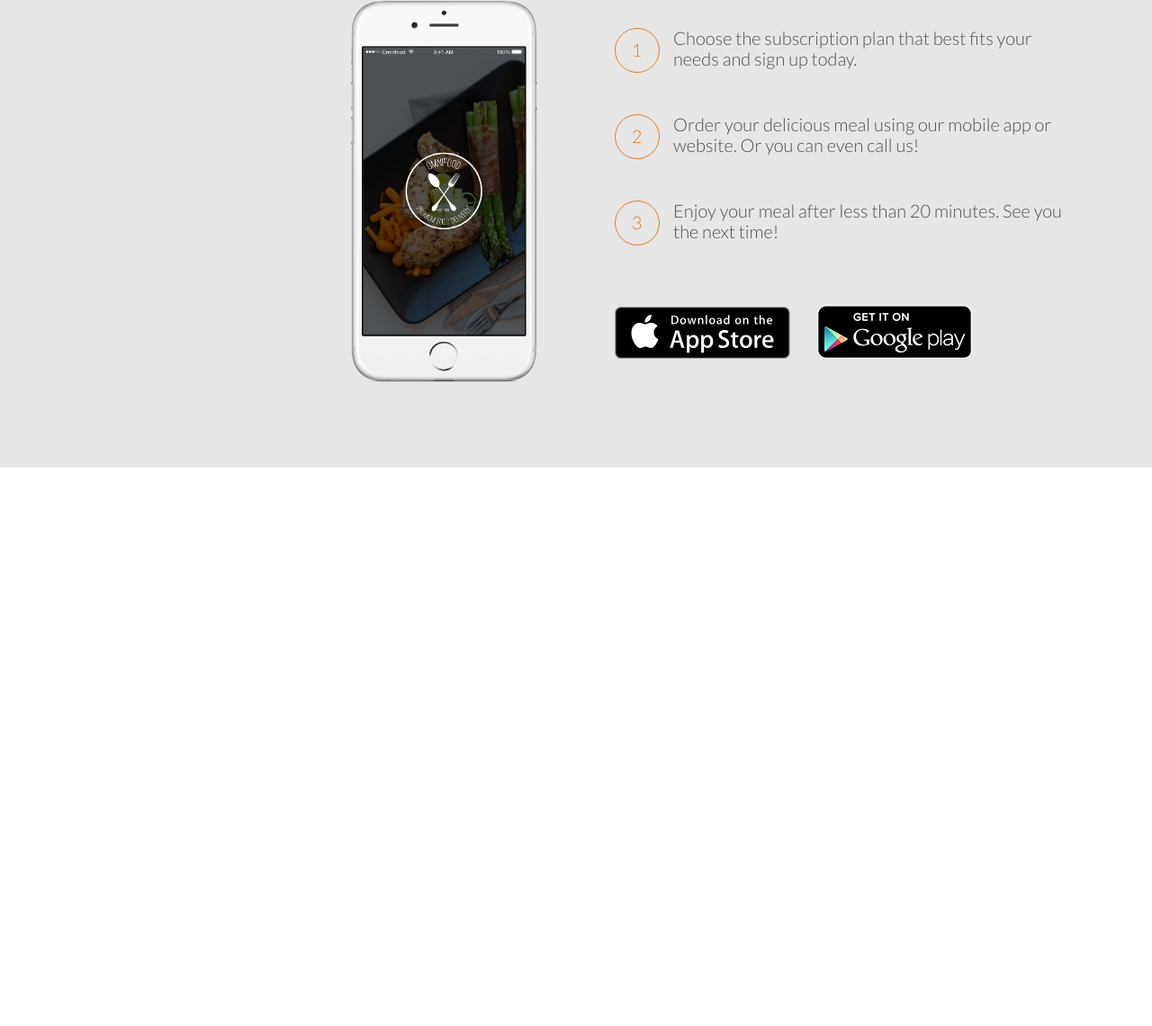
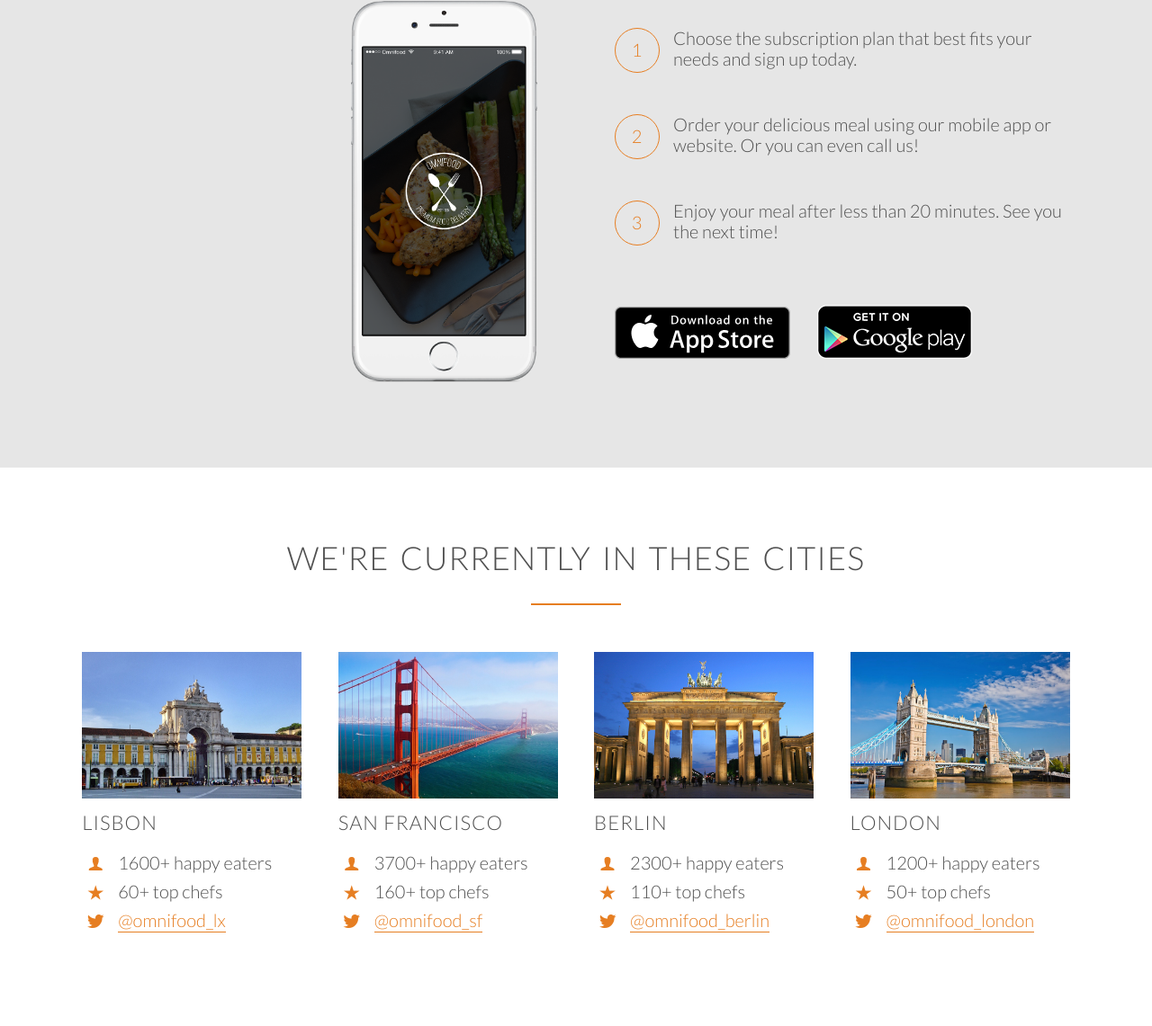
Before and after one commit to zinojung/WebDesign, a plain HTML site: page Omnifood/index.html in a window 1280 px wide. Shown: the part 2235-3376 px from the top of the page at 90% size. Before the commit the page ends 2755 px from the top, so only its background shows below. Drawn offline with Linux system fonts and the light colour scheme; files whose address does not match are found by name.

Commit message:
build the cities section

```diff
--- a/Omnifood/index.html
+++ b/Omnifood/index.html
@@ -130,16 +130,49 @@
                 </div>
             </div>
         </section>
+
+        <section class="cities">
+            <div class="row">
+                <h2>We're currently in these cities</h2>
+            </div>
+            <div class='row'>
+                <div class="col span-1-of-4 box">
+                    <img src="resources/img/lisbon-3.jpg" alt="lisbon">
+                    <h3>Lisbon</h3>
+                    <ul>
+                        <li><i class="ion-person"></i>1600+ happy eaters</li>
+                        <li><i class="ion-ios-star"></i>60+ top chefs</li>
+                        <li><i class="ion-social-twitter"></i><a href="#">@omnifood_lx</a></li>
+                    </ul>
+                </div>
+                <div class="col span-1-of-4 box">
+                    <img src="resources/img/san-francisco.jpg" alt="san-francisco">
+                    <h3>San Francisco</h3>
+                    <ul>
+                        <li><i class="ion-person"></i>3700+ happy eaters</li>
+                        <li><i class="ion-ios-star"></i>160+ top chefs</li>
+                        <li><i class="ion-social-twitter"></i><a href="#">@omnifood_sf</a></li>
+                    </ul>
+                </div>
+                <div class="col span-1-of-4 box">
+                    <img src="resources/img/berlin.jpg" alt="berlin">
+                    <h3>Berlin</h3>
+                    <ul>
+                        <li><i class="ion-person"></i>2300+ happy eaters</li>
+                        <li><i class="ion-ios-star"></i>110+ top chefs</li>
+                        <li><i class="ion-social-twitter"></i><a href="#">@omnifood_berlin</a></li>
+                    </ul>
+                </div>
+                <div class="col span-1-of-4 box">
+                    <img src="resources/img/london.jpg" alt="London">
+                    <h3>London</h3>
+                    <ul>
+                        <li><i class="ion-person"></i>1200+ happy eaters</li>
+                        <li><i class="ion-ios-star"></i>50+ top chefs</li>
+                        <li><i class="ion-social-twitter"></i><a href="#">@omnifood_london</a></li>
+                    </ul>
+                </div>
+            </div>
+        </section>
     </body>
 </html>
-
-
-<!--
-Section 3: How it works
-Title: How it works - Simple as 1, 2, 3
-
-1.	Choose the subscription plan that best fits your needs and sign up today.
-2.	Order your delicious meal using our mobile app or website. Or you can even call us!
-3.	Enjoy your meal after less than 20 minutes. See you the next time!
-
--->
--- a/Omnifood/resources/css/style.css
+++ b/Omnifood/resources/css/style.css
@@ -105,6 +105,23 @@ h2:after {
     width: auto;
     color: #e67e22;
     margin-bottom: 10px;
+}
+
+/*----- ICONS ------*/
+
+a:link,
+a:visited {
+    color: #e67e22;
+    text-decoration: none;
+    padding-bottom: 1px;
+    border-bottom: 1px solid #e67e22;
+    transition: border-bottom 0.2s, color 0.2s;
+}
+
+a:hover,
+a:active {
+    color: #555;
+    border-bottom: 1px solid transparent;
 }
 
 /*----- BUTTONS ------*/
@@ -299,3 +316,39 @@ header {
     width: 195px;
     margin-right: 30px;
 }
+
+.btn-app:link,
+.btn-app:visited {
+    border: 0;
+}
+
+/* --------------------------------------- */
+/* CITIES */
+/* --------------------------------------- */
+
+.cities img {
+    height: auto;
+    width: 100%;
+}
+
+.cities h3 {
+    margin-top: 10px;
+}
+
+.cities li {
+    list-style: none;
+    line-height: 160%;
+}
+
+.cities i {
+    display: inline-block;
+    color: #e67e22;
+    width: 30px;
+    text-align: center;
+    margin-right: 10px;
+
+    /* secrets */
+    line-height: 120%;
+    vertical-align: middle;
+    margin-top: -4px;
+}
```
Also changed, not shown: 1 other file.
